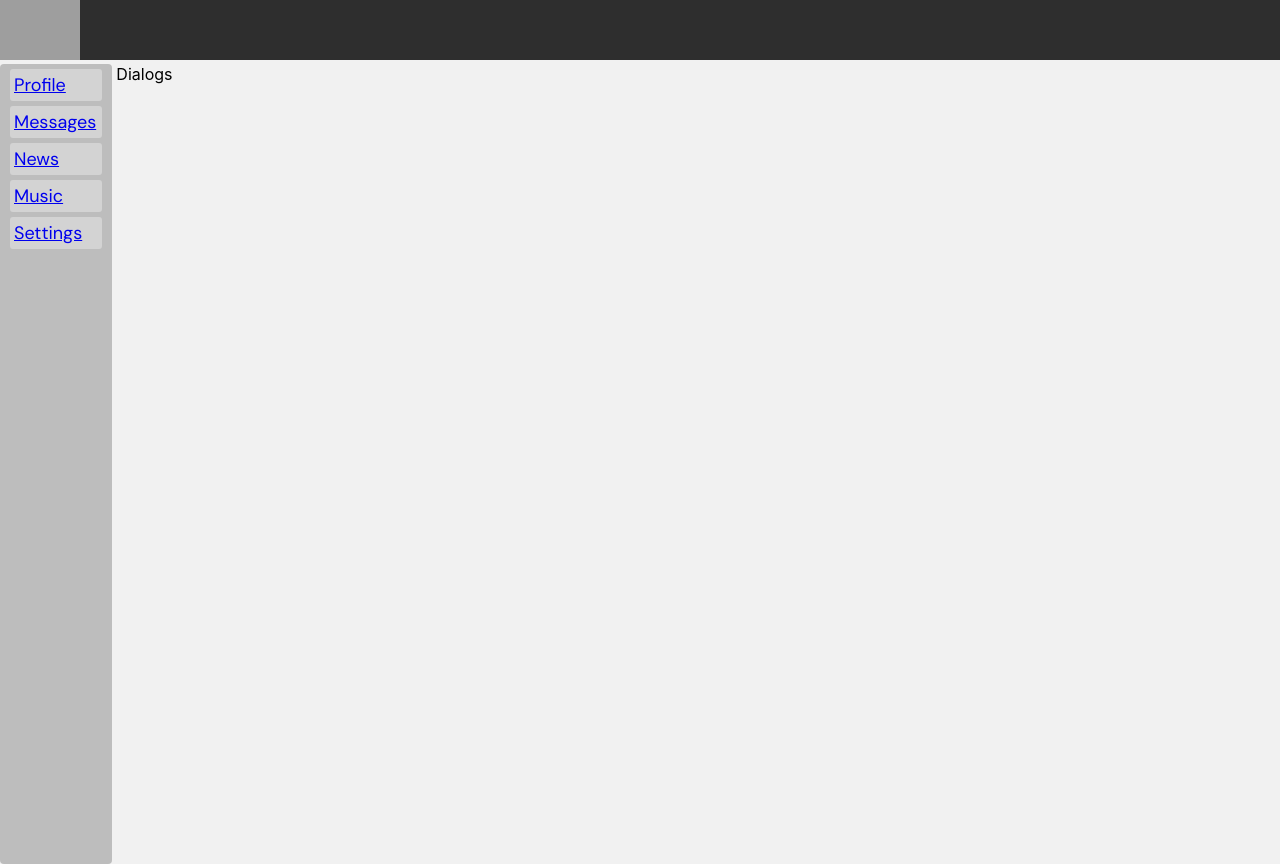
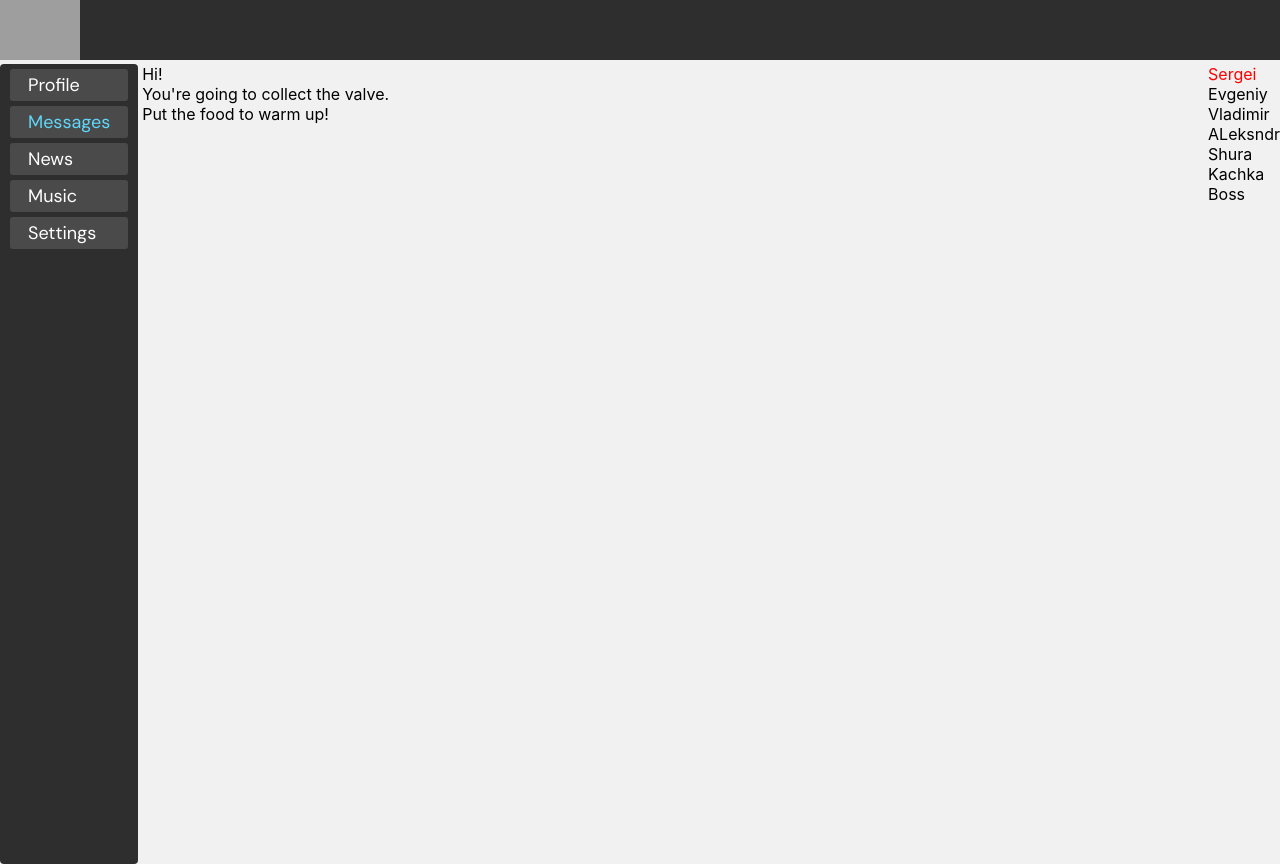
Before and after one commit to Dotroga/mu-app, a React (Create React App) app: page /dialogs in a window 1280 px wide. Built offline with nearby package versions, Linux system fonts and the light colour scheme; grey boxes are pictures that could not be loaded.

Commit message:
messages

```diff
--- a/src/components/Dialogs/Dialogs.jsx
+++ b/src/components/Dialogs/Dialogs.jsx
@@ -3,10 +3,42 @@ import s from '../Dialogs/Dialogs.module.css'
 
 const Dialogs = (props) => {
     return(
-        <div>
-            Dialogs
-        </div>
-    )
+        <div className={s.dialogs}>
+            <div className={s.messages}>
+                <div className={s.message}>
+                    Hi!
+                </div>
+                <div className={s.message}>
+                    You're going to collect the valve.
+                </div>
+                <div className={s.message}>
+                    Put the food to warm up!
+                </div>
+            </div>
+            <div className={s.dialogsItem}>
+                <div className={s.dialog + ' ' + s.active}>
+                    Sergei
+                </div>
+                <div className={s.dialog}>
+                    Evgeniy
+                </div>
+                <div className={s.dialog}>
+                    Vladimir
+                </div>
+                <div className={s.dialog}>
+                    ALeksndr
+                </div>
+                <div className={s.dialog}>
+                    Shura
+                </div>
+                <div className={s.dialog}>
+                    Kachka
+                </div>
+                <div className={s.dialog}>
+                    Boss
+                </div>
+            </div>
+        </div>)
 }
 
 export default Dialogs
--- a/src/components/Dialogs/Dialogs.module.css
+++ b/src/components/Dialogs/Dialogs.module.css
@@ -0,0 +1,20 @@
+.dialogs{
+    display: grid;
+    grid-template-columns: 15fr 1fr;
+}
+
+.dialog{
+
+}
+
+.active {
+    color: red;
+}
+
+.messages{
+
+}
+
+.message{
+
+}
--- a/src/components/Nav/Nav.jsx
+++ b/src/components/Nav/Nav.jsx
@@ -1,22 +1,23 @@
 import React from "react";
 import s from './Nav.module.css'
+import {NavLink} from "react-router-dom";
 
 const Nav = () => {
   return <nav className={s.nav}>
     <div className={s.item}>
-      <a href='/profile'>Profile</a>
+      <NavLink to='/profile' className={navData=>navData.isActive ? s.active : s.item }>Profile</NavLink>
     </div>
     <div className={`${s.item} ${s.active}`}>
-      <a href='/dialogs'>Messages</a>
+      <NavLink to='/dialogs' className={navData=>navData.isActive ? s.active : s.item }>Messages</NavLink>
     </div>
     <div className={s.item}>
-      <a href='/news'>News</a>
+      <NavLink to='/news' className={navData=>navData.isActive ? s.active : s.item }>News</NavLink>
     </div>
     <div className={s.item}>
-      <a href='/music'>Music</a>
+      <NavLink to='/music' className={navData=>navData.isActive ? s.active : s.item }>Music</NavLink>
     </div>
     <div className={s.item}>
-      <a href='/settings'>Settings</a>
+      <NavLink to='/settings' className={navData=>navData.isActive ? s.active : s.item }>Settings</NavLink>
     </div>
   </nav>
 }
--- a/src/components/Nav/Nav.module.css
+++ b/src/components/Nav/Nav.module.css
@@ -1,17 +1,29 @@
 .nav {
     grid-area: n;
-    background-color: rgb(189, 189, 189);
+    background-color: rgb(46, 46, 47);
     margin-right: 4px;
     height: 100vh;
     border-radius: 4px;
   }
 
-.item {
-  color: black;
+.item  {
   font-size: 18px;
   margin: 5px 10px 5px 10px;
-  background-color: rgb(211, 211, 211);
+  background-color: rgb(74, 74, 75);
   border-radius: 3px;
   padding: 4px;
   font-family: 'DM Sans', sans-serif;
+    text-decoration: none;
+    color: white;
 }
+
+.item .active{
+    font-size: 18px;
+    margin: 5px 10px 5px 10px;
+    border-radius: 3px;
+    padding: 4px;
+    font-family: 'DM Sans', sans-serif;
+    color: #5fd7f8;
+    text-decoration: none;
+
+}
```
